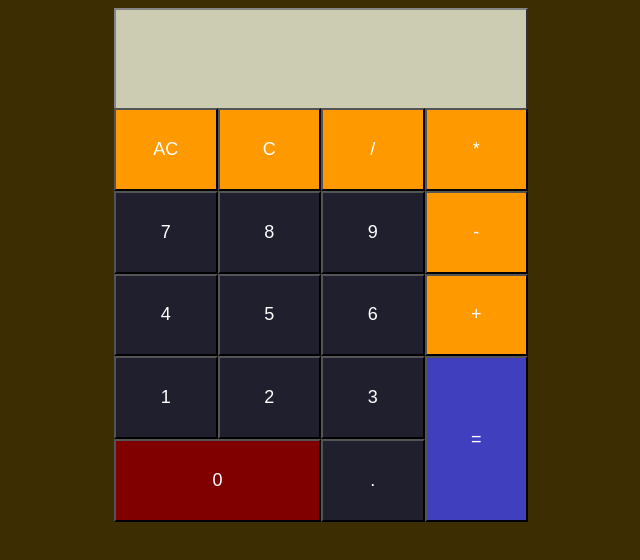
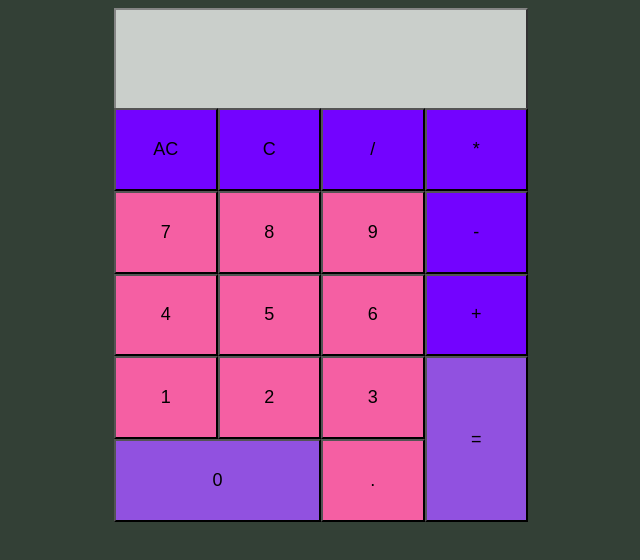
Before and after one commit to maxamed1st/Calculator, a plain HTML site: page index.html in a window 1280 px wide. Shown: the whole page, without its empty margins (319-959 px from the left). Drawn offline with Linux system fonts and the light colour scheme.

Commit message:
apply style and separate screen

```diff
--- a/calculator.css
+++ b/calculator.css
@@ -5,16 +5,30 @@ html {
     box-sizing: inherit;
 }
 body {
-    background-color: #3d2d03;
+    background-color: #334036;
 }
 header {
+    display: flex;
+    flex-flow: column nowrap;
     width: 414px;
     height: 100px;
     border-width: 2px 2px 0 2px;
     border-style: outset;
     border-color: rgb(133, 133, 133);
-    background-color: #ccccb3;
+    background-color: #cacfcb;
     margin: auto;
+}
+#accumulatorScreen {
+    height: 70%;
+    width: 100%;
+    font-size: 22px;
+}
+#currentValue {
+    display: flex;
+    justify-content: flex-end;
+    height: 30%;
+    width: 100%;
+    font-size: 22px;
 }
 main {
     display: grid;
@@ -27,26 +41,25 @@ main {
     "1 2 3 equal"
     "z z dot equal";
     margin: auto;
-    background-color: #b3b3cc;
     width: 414px;
     height: 414px;
 }
 #equal {
     grid-area: equal;
-    background-color: #4040bf;
+    background-color: #9151e0;
 }
 #zero {
     grid-area: z;
-    background-color: #800000;
+    background-color: #9151e0;
 
 }
 .operator, #allClear, #clear {
-    background-color: #ff9900;
+    background-color: #7303ff;
 }
 .number, #dot {
-    background-color: #1f1f2e;
+    background-color: #f55fa3;
 }
 button {
     font-size: 18px;
-    color: white;
+    color: black;
 }
```
